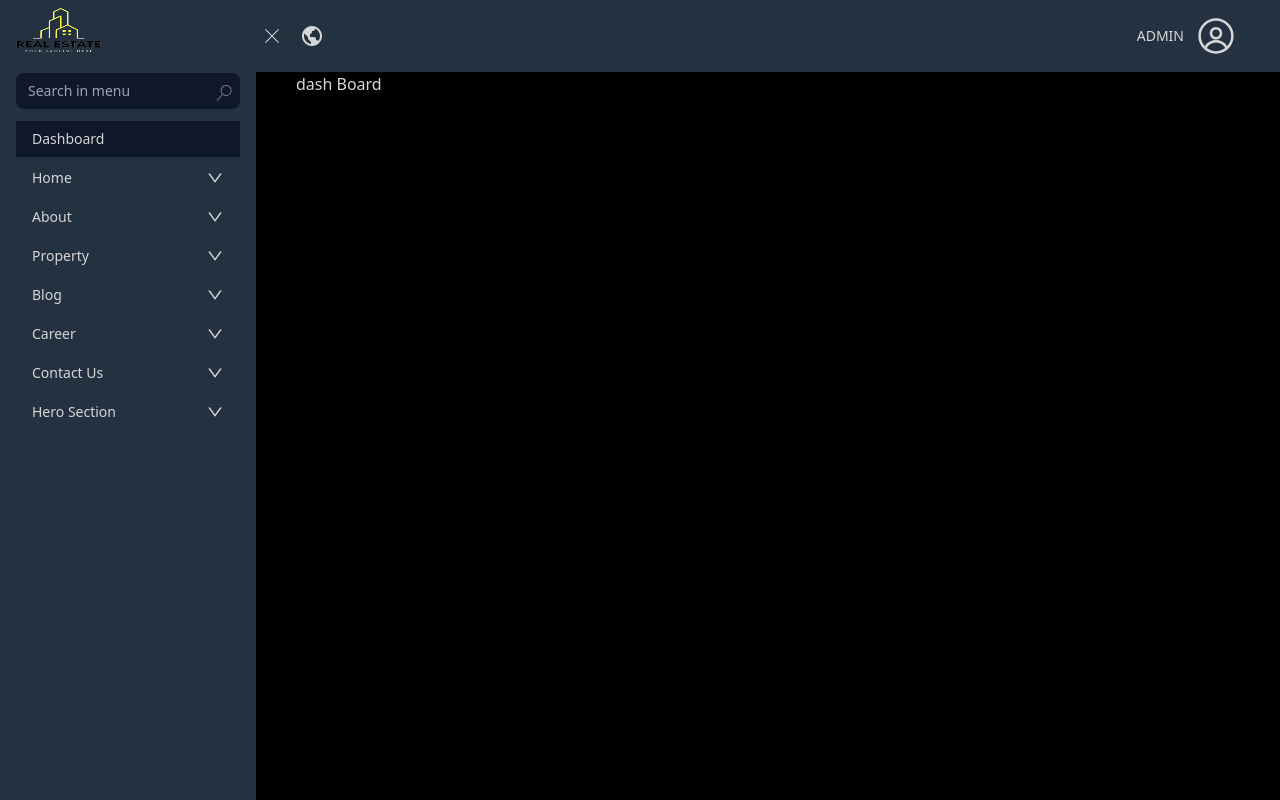
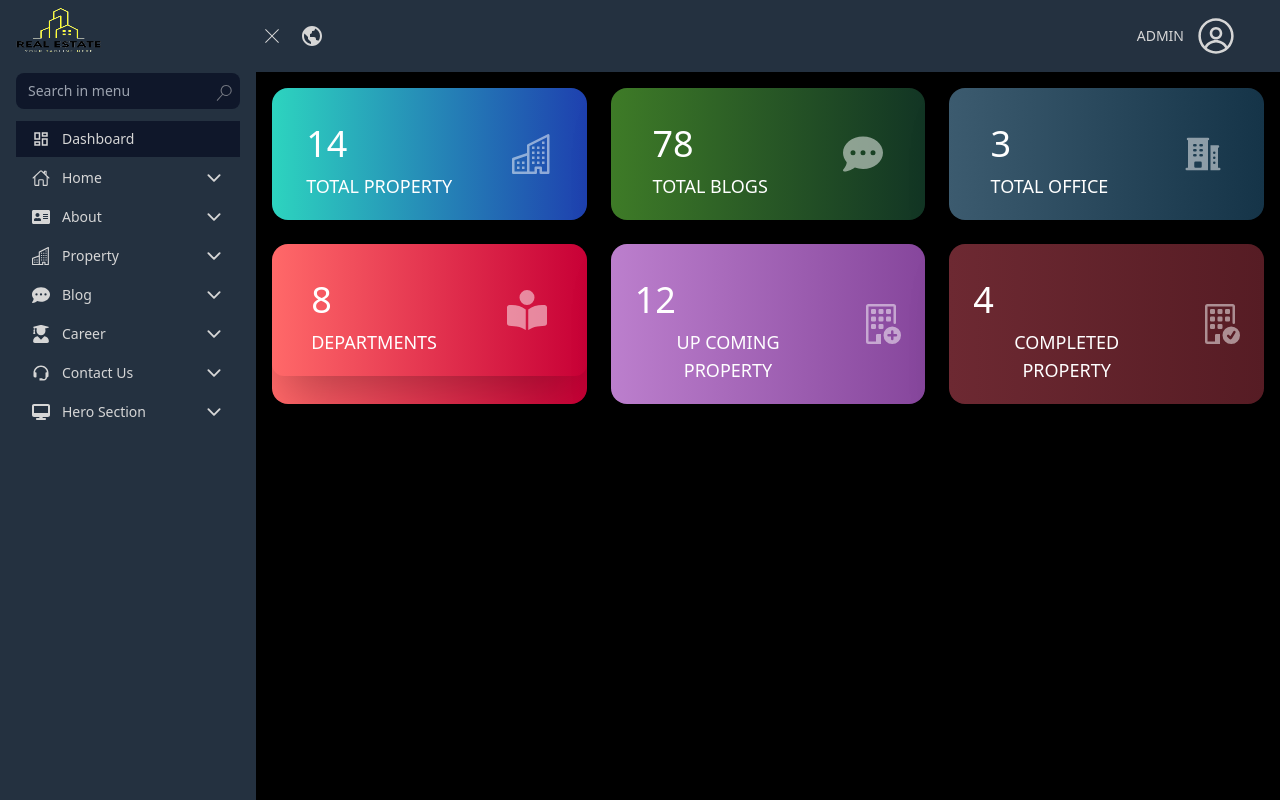
Before and after one commit to sumondas2001/Real-Estate-website, a React (Vite) app: page /admin-dashBoard in a window 1280 px wide. Built offline with nearby package versions, Linux system fonts and the light colour scheme; a web font is replaced by a local one.

Commit message:
Dash Board Lay out design completed and, side Bar link icon add

```diff
--- a/src/AdminDashBoard/AdminDashBoard.jsx
+++ b/src/AdminDashBoard/AdminDashBoard.jsx
@@ -7,21 +7,23 @@ import ToggleProvider from "./ToggleProvider/ToggleProvider";
 const AdminDashBoard = () => {
      return (
           <ToggleProvider>
-               <div className=" flex flex-row overflow-hidden h-screen w-screen">
-                    <PagesTitle title={'DashBoard'} />
-                    <div className="">
+               <div className="flex flex-row h-screen w-screen overflow-hidden">
+                    <PagesTitle title={"DashBoard"} />
+
+                    {/* Sidebar */}
+                    <div className="flex-shrink-0">
                          <Sidebar />
                     </div>
-                    <div className="w-full  ">
+
+                    {/* Main Content */}
+                    <div className="w-full flex flex-col">
                          <Header />
-                         <div className="ml-10 h-screen" >
+
+                         {/* Scrollable Outlet */}
+                         <div className="flex-1 overflow-y-auto p-4">
                               <Outlet />
                          </div>
                     </div>
-
-
-
-
                </div>
           </ToggleProvider>
      );
--- /dev/null
+++ b/src/AdminDashBoard/DashBoard/DashBoard.jsx
@@ -0,0 +1,40 @@
+import DashBoardLayOut from "../DashBoardLayOut/DashBoardLayOut";
+import { FaCommentDots, FaBookOpenReader } from "react-icons/fa6";
+import { HiBuildingOffice2 } from "react-icons/hi2";
+import { BsBuildingCheck, BsBuildings, BsBuildingAdd } from "react-icons/bs";
+
+
+
+const DashBoard = () => {
+     return (
+          <div className="grid 2xl:grid-cols-4 xl:grid-cols-3 lg:grid-cols-3 md:grid-cols-2 grid-cols-1 lg:gap-y-6 lg:gap-x-6 md:gap-y-10 md:gap-x-4 gap-y-6 text-white">
+               <div className="bg-gradient-to-r from-teal-400 to-blue-800  rounded-2xl ">
+
+                    <DashBoardLayOut icon={<BsBuildings className="lg:size-10  md:size-10 size-10 opacity-50" />} label={'Total Property'} subLabel={'14'} />
+               </div>
+               <div className="bg-gradient-to-r from-[#3E7B27] to-[#123524] rounded-2xl">
+
+                    <DashBoardLayOut icon={<FaCommentDots className="lg:size-10   size-8 opacity-50" />} label={'Total Blogs'} subLabel={'78'} />
+               </div>
+               <div className="bg-gradient-to-r from-[#3C5B6F] to-[#153448] rounded-2xl">
+
+                    <DashBoardLayOut icon={<HiBuildingOffice2 className="lg:size-10   size-8 opacity-50" />} label={'Total OFFICE '} subLabel={'3'} />
+               </div>
+               <div className="bg-gradient-to-r from-[#FF6969] to-[#C80036] rounded-2xl">
+
+                    <DashBoardLayOut icon={<FaBookOpenReader className="lg:size-10   size-8 opacity-50" />} label={'DEPARTMENTS'} subLabel={'8'} />
+               </div>
+               <div className="bg-gradient-to-r from-[#BC7FCD] to-[#86469C] rounded-2xl">
+
+                    <DashBoardLayOut icon={<BsBuildingAdd className="lg:size-10   size-8 opacity-50" />} label={'up coming Property'} subLabel={'12'} />
+               </div>
+               <div className="bg-gradient-to-r from-[#6D2932] to-[#561C24] rounded-2xl">
+
+                    <DashBoardLayOut icon={<BsBuildingCheck className="lg:size-10   size-8 opacity-50" />} label={'completed Property'} subLabel={'4'} />
+               </div>
+
+          </div>
+     );
+};
+
+export default DashBoard;
--- a/src/AdminDashBoard/DashBoardLayOut/DashBoardLayOut.jsx
+++ b/src/AdminDashBoard/DashBoardLayOut/DashBoardLayOut.jsx
@@ -1,11 +1,31 @@
-import AdminSlider from "../AdminSlider/AdminSlider";
+import PropTypes from "prop-types";
 
-const DashBoardLayOut = () => {
+const DashBoardLayOut = ({ icon, label, subLabel }) => {
+     // console.log(typeof icon, typeof label, typeof subLabel);
      return (
-          <div>
-               <AdminSlider></AdminSlider>
+          <div className="">
+               <div className="space-y-4 shadow-2xl uppercase rounded-xl flex px-6 md:py-3 lg:py-5 py-6  justify-around gap-10   flex-row-reverse   w-full">
+                    <div className="flex items-center ">
+                         <span >{icon}</span>
+                    </div>
+
+                    <div className=" space-y-2">
+                         <h3 className="md:text-3xl  lg:text-4xl text-2xl font-medium">{subLabel}</h3>
+                         <h1 className="text-lg  text-center">{label}</h1>
+                    </div>
+
+               </div>
+
           </div>
      );
 };
 
 export default DashBoardLayOut;
+
+
+DashBoardLayOut.propTypes = {
+
+     icon: PropTypes.object,
+     label: PropTypes.string,
+     subLabel: PropTypes.string,
+}
--- a/src/AdminDashBoard/Sidebar/Sidebar.jsx
+++ b/src/AdminDashBoard/Sidebar/Sidebar.jsx
@@ -1,12 +1,16 @@
 import { NavLink } from "react-router-dom";
-// import { RxDashboard } from "react-icons/rx";
 import { VscSearch } from "react-icons/vsc";
 import logo from '../../assets/logo/Gold_Black_Modern_Real_Estate_Logo-removebg-preview.png';
 import { useContext, useState } from "react";
-import { AiOutlineUp, AiOutlineDown } from "react-icons/ai";
 import { ToggleSideBarContext } from "../ToggleProvider/ToggleProvider";
 import { TfiClose, TfiAlignJustify } from "react-icons/tfi";
-
+import { RxChevronUp } from "react-icons/rx";
+import { IoChevronDownOutline, IoHomeOutline } from "react-icons/io5";
+import { MdOutlineDashboard } from "react-icons/md";
+import { BsBuildings } from "react-icons/bs";
+import { FaCommentDots, FaDesktop } from "react-icons/fa6";
+import { BiSupport } from "react-icons/bi";
+import { FaUserGraduate, FaAddressCard } from "react-icons/fa";
 const Sidebar = () => {
      const [isHomeDropdownOpen, setIsHomeDropdownOpen] = useState(false);
      const [isAboutDropdownOpen, setIsAboutDropdownOpen] = useState(false);
@@ -15,7 +19,6 @@ const Sidebar = () => {
      const [isCareerDropdownOpen, setIsCareerDropdownOpen] = useState(false);
      const [isContactUsDropdownOpen, setIsContactUsDropdownOpen] = useState(false);
      const [isHeroDropdownOpen, setIsHeroDropdownOpen] = useState(false);
-
 
      const { handelToggleSidebar, isOpen } = useContext(ToggleSideBarContext);
 
@@ -32,26 +35,33 @@ const Sidebar = () => {
                               }`
                          }
                     >
-                         Dashboard
+                         <div className="flex items-center gap-3">
+                              <span className="text-lg"><MdOutlineDashboard /></span>
+                              <span>Dashboard</span>
+                         </div>
                     </NavLink>
                </li>
+
                {/* Home pages all section */}
                <li>
                     <button
                          onClick={() => setIsHomeDropdownOpen(!isHomeDropdownOpen)}
                          className="w-full flex items-center font-medium justify-between px-4 py-2 hover:bg-slate-900"
                     >
-                         <span className="">Home</span>
+                         <div className="flex items-center  gap-3">
+                              <span className="text-lg"><IoHomeOutline /></span>
+                              <span>Home</span>
+                         </div>
                          {isHomeDropdownOpen ? (
-                              <AiOutlineUp className="text-lg" />
+                              <RxChevronUp className="size-5" />
                          ) : (
-                              <AiOutlineDown className="text-lg" />
+                              <IoChevronDownOutline className="size-5" />
                          )}
                     </button>
 
                     {/* Dropdown Links */}
                     {isHomeDropdownOpen && (
-                         <ul className="ml-4 space-y-1 mt-1">
+                         <ul className="ml-4  space-y-1 mt-1">
                               {/* home pages slider section */}
                               <li>
                                    <NavLink
@@ -139,11 +149,14 @@ const Sidebar = () => {
                          onClick={() => setIsAboutDropdownOpen(!isAboutDropdownOpen)}
                          className="w-full flex items-center font-medium justify-between px-4 py-2 hover:bg-slate-900"
                     >
+                         <div className="flex items-center gap-3">
+                              <span className="text-lg"><FaAddressCard /></span>
                               <span>About</span>
+                         </div>
                          {isAboutDropdownOpen ? (
-                              <AiOutlineUp className="text-lg" />
+                              <RxChevronUp className="size-5" />
                          ) : (
-                              <AiOutlineDown className="text-lg" />
+                              <IoChevronDownOutline className="size-5" />
                          )}
                     </button>
 
@@ -224,11 +237,14 @@ const Sidebar = () => {
                          onClick={() => setIsPropertyDropdownOpen(!isPropertyDropdownOpen)}
                          className="w-full flex items-center font-medium justify-between px-4 py-2 hover:bg-slate-900"
                     >
+                         <div className="flex gap-3 items-center">
+                              <span> <BsBuildings className="text-lg" /></span>
                               <span>Property</span>
+                         </div>
                          {isPropertyDropdownOpen ? (
-                              <AiOutlineUp className="text-lg" />
+                              <RxChevronUp className="size-5" />
                          ) : (
-                              <AiOutlineDown className="text-lg" />
+                              <IoChevronDownOutline className="size-5" />
                          )}
                     </button>
 
@@ -271,11 +287,14 @@ const Sidebar = () => {
                          onClick={() => setIsBlogDropdownOpen(!isBlogDropdownOpen)}
                          className="w-full font-medium flex items-center justify-between px-4 py-2 hover:bg-slate-900"
                     >
+                         <div className="flex items-center gap-3">
+                              <span><FaCommentDots className="text-lg" /></span>
                               <span>Blog</span>
+                         </div>
                          {isBlogDropdownOpen ? (
-                              <AiOutlineUp className="text-lg" />
+                              <RxChevronUp className="size-5" />
                          ) : (
-                              <AiOutlineDown className="text-lg" />
+                              <IoChevronDownOutline className="size-5" />
                          )}
                     </button>
 
@@ -317,11 +336,14 @@ const Sidebar = () => {
                          onClick={() => setIsCareerDropdownOpen(!isCareerDropdownOpen)}
                          className="w-full flex font-medium items-center justify-between px-4 py-2 hover:bg-slate-900"
                     >
+                         <div className="flex items-center gap-3">
+                              <span>   <FaUserGraduate className="text-lg" /></span>
                               <span>Career</span>
+                         </div>
                          {isCareerDropdownOpen ? (
-                              <AiOutlineUp className="text-lg" />
+                              <RxChevronUp className="size-5" />
                          ) : (
-                              <AiOutlineDown className="text-lg" />
+                              <IoChevronDownOutline className="size-5" />
                          )}
                     </button>
 
@@ -376,11 +398,14 @@ const Sidebar = () => {
                          onClick={() => setIsContactUsDropdownOpen(!isContactUsDropdownOpen)}
                          className="w-full font-medium flex items-center justify-between px-4 py-2 hover:bg-slate-900"
                     >
+                         <div className="flex gap-3 items-center">
+                              <span> <BiSupport className="text-lg" /></span>
                               <span>Contact Us</span>
+                         </div>
                          {isContactUsDropdownOpen ? (
-                              <AiOutlineUp className="text-lg" />
+                              <RxChevronUp className="size-5" />
                          ) : (
-                              <AiOutlineDown className="text-lg" />
+                              <IoChevronDownOutline className="size-5" />
                          )}
                     </button>
 
@@ -438,11 +463,14 @@ const Sidebar = () => {
                          onClick={() => setIsHeroDropdownOpen(!isHeroDropdownOpen)}
                          className="w-full font-medium flex items-center justify-between px-4 py-2 hover:bg-slate-900"
                     >
+                         <div className="flex items-center gap-3">
+                              <span>   <FaDesktop className="text-lg" /></span>
                               <span>Hero Section</span>
+                         </div>
                          {isHeroDropdownOpen ? (
-                              <AiOutlineUp className="text-lg" />
+                              <RxChevronUp className="size-5" />
                          ) : (
-                              <AiOutlineDown className="text-lg" />
+                              <IoChevronDownOutline className="size-5" />
                          )}
                     </button>
 
@@ -550,8 +578,8 @@ const Sidebar = () => {
      return (
           isOpen && (
                <div
-                    className={`${isOpen ? "absolute lg:static" : "lg:static relative"
-                         } bg-dashboardColor w-64 h-screen px-4 pt-2 pb-3 flex flex-col`}
+                    className={`${isOpen ? "absolute lg:static" : "lg:static relative "
+                         } bg-dashboardColor z-10 w-64 h-screen px-4 pt-2 pb-3 flex flex-col`}
                >
                     {/* Header Section */}
                     <div className="flex-1">
@@ -588,7 +616,7 @@ const Sidebar = () => {
 
                     {/* Links Section */}
                     <div className="overflow-y-auto h-svh mt-0">
-                         <ul className="flex-1 text-sm font-normal space-y-[3px]">{links}</ul>
+                         <ul className="flex-1  text-sm font-normal space-y-[3px]">{links}</ul>
                     </div>
                </div>
           )
```
Also changed, not shown: src/AdminDashBoard/AdminSlider/AdminSlider.jsx (deleted, +0 -12 lines), src/Routes/Routes.jsx (+6 -2 lines). Lines whose indentation alone changed are shown as unchanged.
